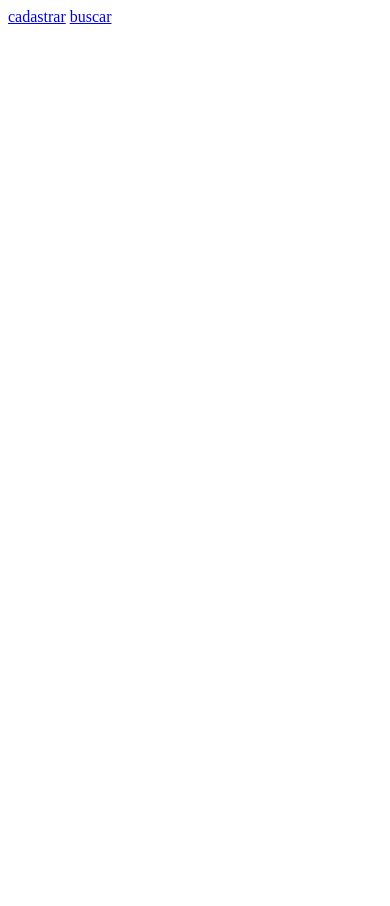
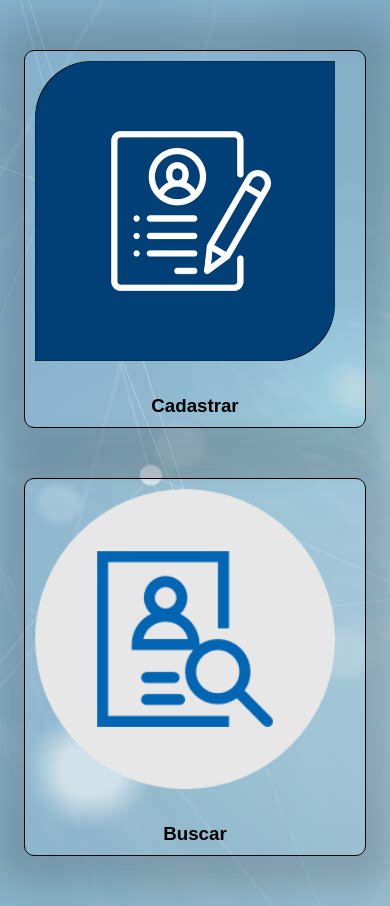
Before and after one commit to kauamoreno/formulario_node, a website: page public/busca.html in a window 390 px wide. Before the commit the page ends 844 px from the top, so only its background shows below. Drawn offline with Linux system fonts and the light colour scheme.

Commit message:
estilização da pagina busca.html

```diff
--- a/public/assets/js/mascaras.js
+++ b/public/assets/js/mascaras.js
@@ -20,12 +20,6 @@ cpf.addEventListener('keypress', () => {
     formatarCPF(cpf);
 });
 
-// const cpfSweet = document.querySelector('input.swal2-input')
-// cpfSweet.addEventListener('keypress', () => {
-//     // formatarCPF(cpfSweet);
-//     console.log(cpfSweet.value);
-// });
-
 /******************** MASCARA TELEFONE *********************/
 const telefone = document.querySelector('#telefone');
 
--- a/public/busca.html
+++ b/public/busca.html
@@ -1,13 +1,102 @@
 <!DOCTYPE html>
 <html lang="en">
+
 <head>
     <meta charset="UTF-8">
     <meta http-equiv="X-UA-Compatible" content="IE=edge">
     <meta name="viewport" content="width=device-width, initial-scale=1.0">
     <title>Document</title>
+    <style>
+        * {
+            margin: 0;
+            padding: 0;
+            font-family: 'poppins', sans-serif;
+            text-decoration: none;
+        }
+
+        a {
+            color: black;
+        }
+
+        body {
+            min-height: 100vh;
+            display: flex;
+            align-items: center;
+            justify-content: center;
+
+            background: url('assets/img/background.jpg')no-repeat;
+        }
+
+        main {
+            display: flex;
+            width: 100%;
+            flex-direction: row;
+            justify-content: space-around;
+        }
+
+        h3 {
+            text-align: center;
+            padding-top: 30px;
+        }
+
+        .card {
+            padding: 10px;
+            border: 1px solid black;
+            border-radius: 10px;
+            box-shadow: 0px 0px 35px 30px rgba(0, 0, 0, 0.16);
+        }
+
+        .card:hover {
+            transition: 200ms;
+            box-shadow: none;
+            border: 1px solid rgb(68, 68, 68);
+        }
+
+        @media(max-width: 750px) {
+            main {
+                display: flex;
+                flex-direction: column;
+                align-items: center;
+            }
+
+            .card {
+                width: 320px;
+            }
+
+            .card:nth-child(1) {
+                margin-top: 50px;
+            }
+
+            .card:nth-child(2) {
+                margin-top: 50px;
+                margin-bottom: 50px;
+            }
+        }
+    </style>
 </head>
+
 <body>
-    <a href="form.html">cadastrar</a>
-    <a href="gpd.html">buscar</a>
+
+    <main>
+        <div class="card">
+            <a href="form.html">
+                <div class="coluna">
+                    <img width="300px" src="assets/img/cadastrar.png" alt="cadastrar">
+                    <h3>Cadastrar</h3>
+                </div>
+            </a>
+        </div>
+
+        <div class="card">
+            <a href="gpd.html">
+                <div class="coluna">
+                    <img width="300px" src="assets/img/buscar.png" alt="buscar">
+                    <h3>Buscar</h3>
+                </div>
+            </a>
+        </div>
+    </main>
+
 </body>
+
 </html>
--- a/src/crud.js
+++ b/src/crud.js
@@ -34,7 +34,6 @@ function enviarDados() {
 
 // PUT
 function mudarDados() {
-
     //Pegando os dados
     const nome = document.getElementById('nome').value
     const nascimento = document.getElementById('nascimento').value
```
Also changed, not shown: app.js (renamed from src/express.js, +8 -5 lines), public/gpd.html (+1 -1 lines), public/index.html (+4 -1 lines), src/db/adm.json (+12 -23 lines), public/assets/img/buscar.png (added), public/assets/img/cadastrar.png (added).
